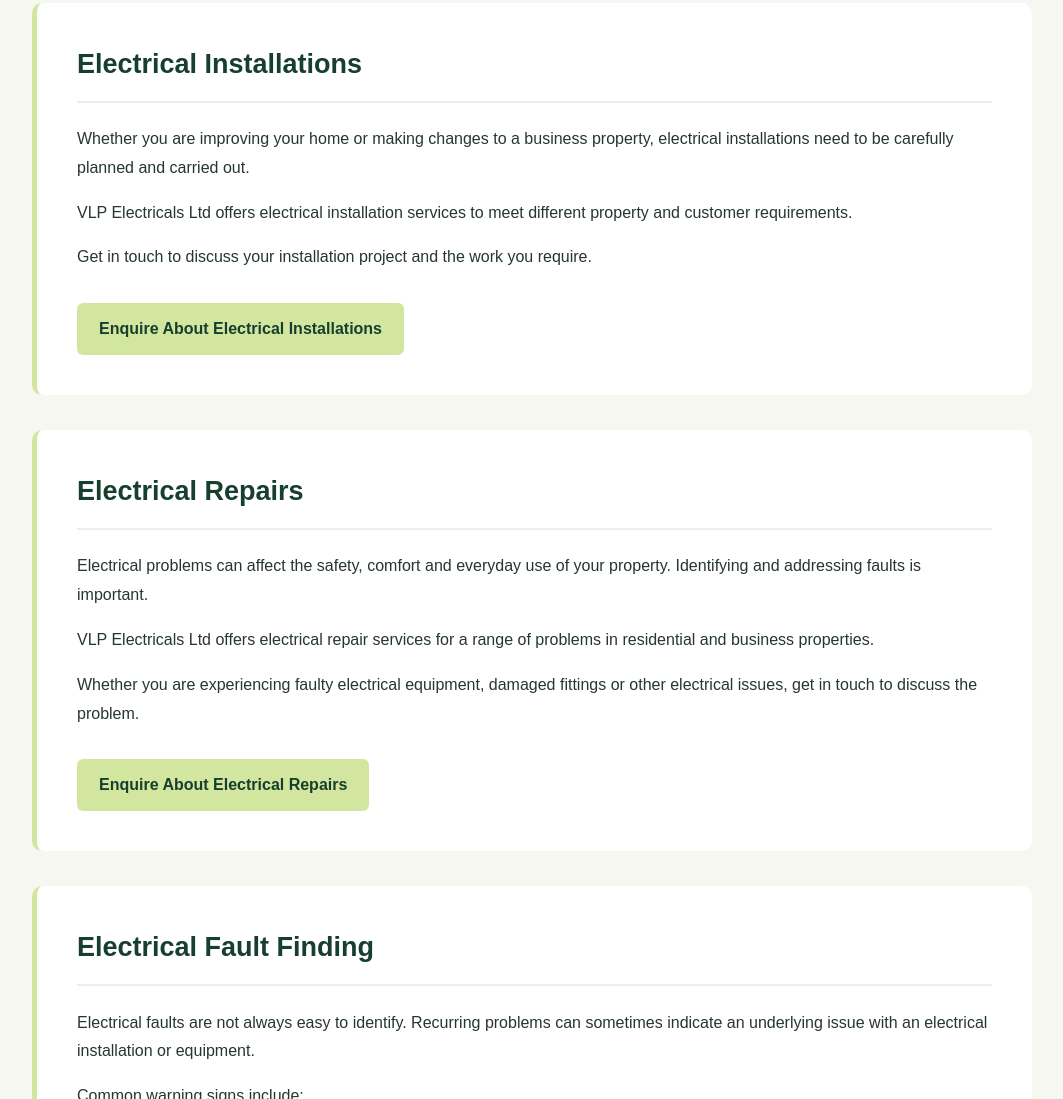
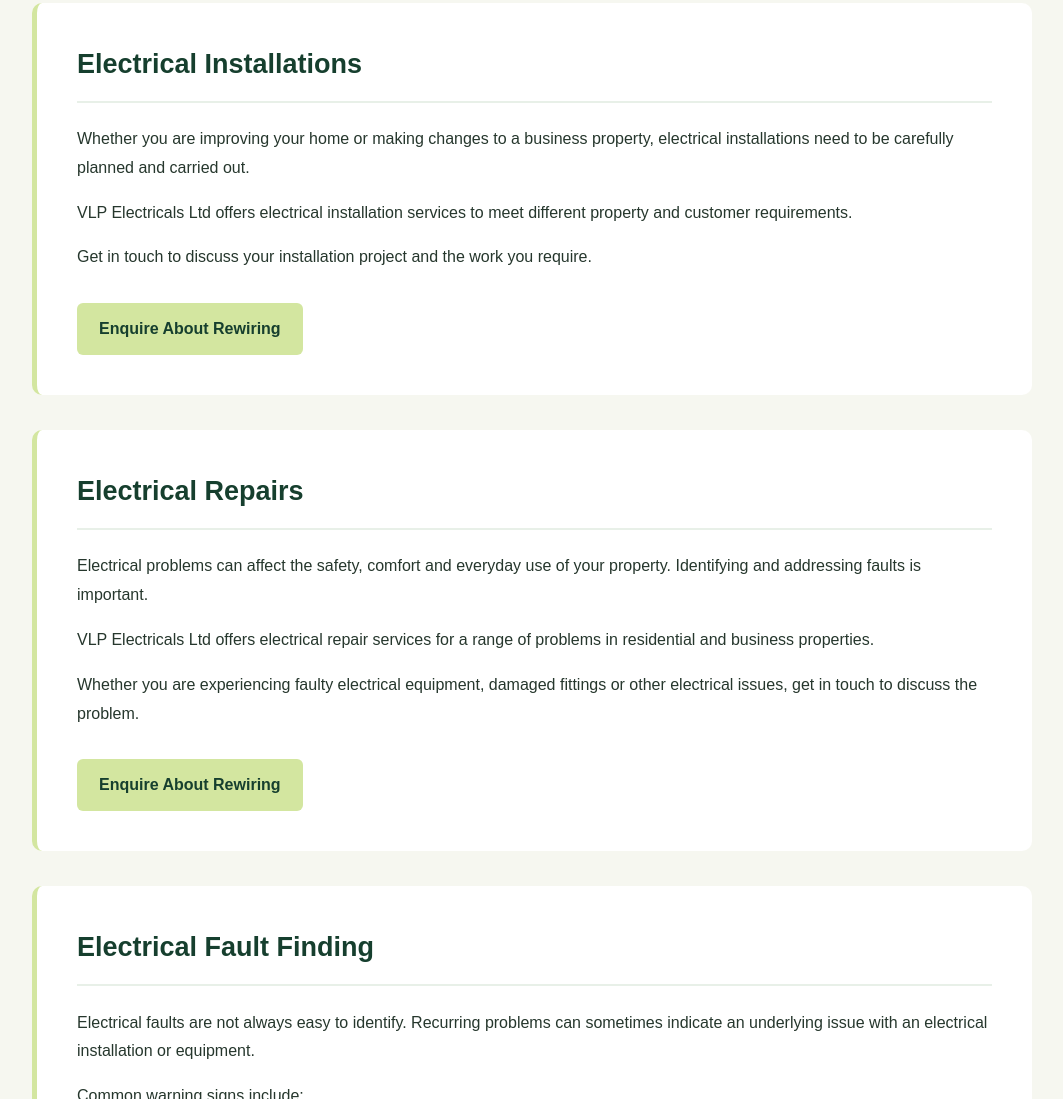
Before and after one commit to khalidbih/Vlp-electricals-website, a plain HTML site: page services.html in a window 1280 px wide. Shown: the part 1701-2800 px from the top of the page, without its empty margins (108-1171 px from the left). Drawn offline with Linux system fonts and the light colour scheme.

Commit message:
services.html

```diff
--- a/services.html
+++ b/services.html
@@ -22,15 +22,12 @@
         <h1>VLP Electricals Ltd</h1>
         <p>Reliable Electrical Services</p>
 
-        <!-- Main navigation -->
-        <nav class="navigation" aria-label="Main navigation">
-
+        <nav class="navigation">
             <a href="index.html">Home</a>
             <a href="about.html">About</a>
             <a href="services.html">Our Services</a>
             <a href="areas.html">Areas We Cover</a>
             <a href="contact.html">Contact</a>
-
         </nav>
 
     </header>
@@ -40,11 +37,9 @@
 
         <!-- Background photograph -->
         <section class="hero-image">
-
             <img
                 src="image/jarmoluk-electrician-1080561.jpg"
                 alt="Electrician carrying out electrical work">
-
         </section>
 
 
@@ -71,7 +66,6 @@
             <a href="contact.html" class="button">
                      Request a Quote
             </a>
-
         </section>
 
 
@@ -156,9 +150,8 @@
             </p>
 
             <a href="contact.html" class="button">
-                Enquire About Electrical Installations
+                  Enquire About Rewiring
             </a>
-
         </section>
 
 
@@ -186,7 +179,7 @@
             </p>
 
             <a href="contact.html" class="button">
-                Enquire About Electrical Repairs
+                 Enquire About Rewiring
             </a>
 
         </section>
@@ -223,7 +216,7 @@
             </p>
 
             <a href="contact.html" class="button">
-                Enquire About Fault Finding
+                Enquire About Rewiring
            </a>
 
         </section>
@@ -252,7 +245,7 @@
             </p>
 
            <a href="contact.html" class="button">
-                Enquire About Lighting Installation
+                Enquire About Rewiring
           </a>
 
         </section>
@@ -282,7 +275,7 @@
             </p>
 
             <a href="contact.html" class="button">
-                Enquire About Electrical Maintenance
+                Enquire About Rewiring
            </a>
 
         </section>
@@ -303,10 +296,8 @@
             <h3>Possible signs that wiring needs attention</h3>
 
             <ul>
-
                 <li>
                     <strong>Frequent Circuit Breaker Trips</strong>
-
                     <p>
                         Regularly tripping breakers may indicate
                         an overloaded circuit or an electrical fault.
@@ -315,7 +306,6 @@
 
                 <li>
                     <strong>Flickering or Dimming Lights</strong>
-
                     <p>
                         Persistent flickering or dimming can
                         indicate an underlying electrical problem.
@@ -324,7 +314,6 @@
 
                 <li>
                     <strong>Outdated Wiring Systems</strong>
-
                     <p>
                         Older wiring systems may need inspection
                         to establish whether they remain suitable
@@ -334,7 +323,6 @@
 
                 <li>
                     <strong>Burning Smells or Discoloured Outlets</strong>
-
                     <p>
                         Burning smells, scorching or discolouration
                         around sockets and switches can indicate
@@ -351,7 +339,7 @@
             </p>
 
            <a href="contact.html" class="button">
-                Enquire About Electrical Rewiring
+                Enquire About Rewiring
            </a>
 
         </section>
@@ -386,7 +374,7 @@
             </p>
 
             <a href="contact.html" class="button">
-                Enquire About Fuse Board Replacement
+                 Enquire About Rewiring
             </a>
 
         </section>
@@ -410,7 +398,6 @@
                 </a>
 
                 <p class="contact-email">
-
                     <strong>Email:</strong>
 
                     <a href="https://mail.google.com/mail/?view=cm&amp;fs=1&amp;to=aaelectricals09@gmail.com"
@@ -418,7 +405,6 @@
                        rel="noopener noreferrer">
                         aaelectricals09@gmail.com
                     </a>
-
                 </p>
 
             </div>
```
Lines whose indentation alone changed are shown as unchanged.
